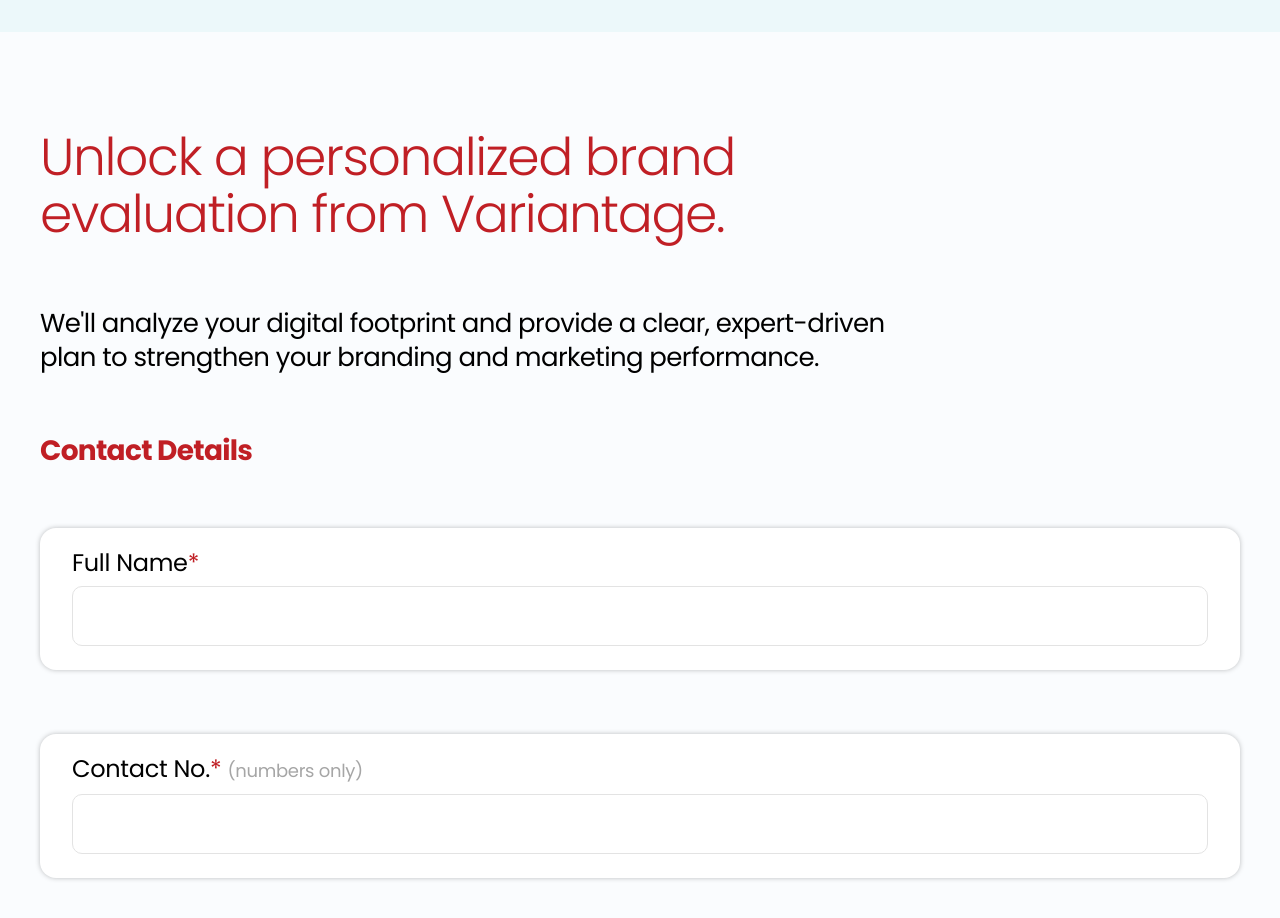
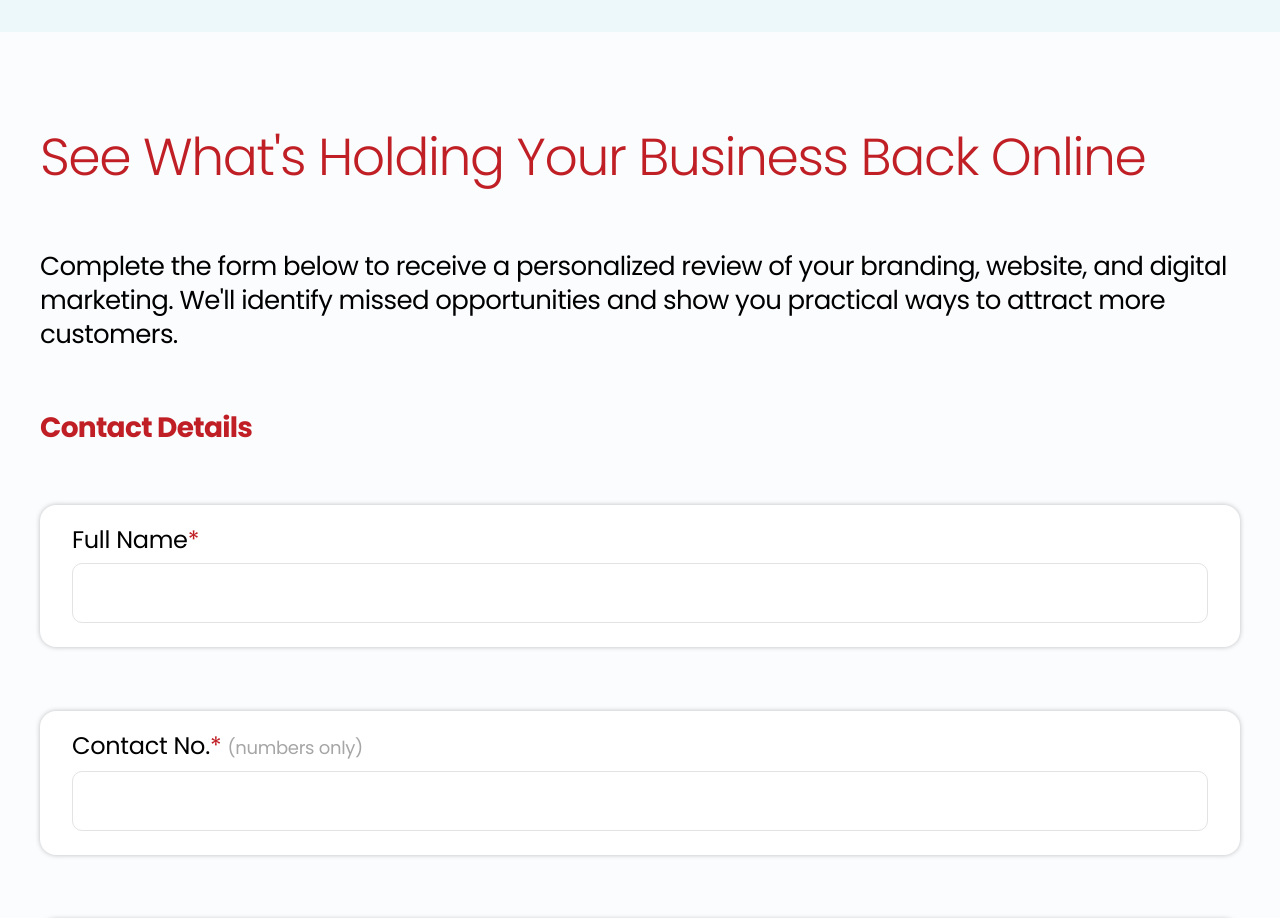
Before and after one commit to variantage-inc/variantage-lp, a Next.js app: page / in a window 1280 px wide. Shown: the part 4940-5858 px from the top of the page. Built offline with nearby package versions, Linux system fonts and the light colour scheme.

Commit message:
copy changes form

```diff
--- a/components/sections/LeadForm.tsx
+++ b/components/sections/LeadForm.tsx
@@ -53,17 +53,13 @@ export default function LeadForm() {
       */}
       <div className="relative mx-auto flex max-w-[1440px] flex-col gap-10 px-5 py-14 sm:gap-12 sm:px-6 sm:py-16 md:gap-14 md:px-8 md:py-20 lg:gap-16 lg:px-10 lg:py-24 min-[1440px]:block min-[1440px]:h-[1853px] min-[1440px]:px-0 min-[1440px]:py-0">
         <h2 className="font-[family-name:var(--font-poppins)] text-[30px] leading-[1.15] font-light tracking-[-0.6px] text-[#C01F25] sm:text-[34px] md:text-[44px] md:tracking-[-1px] lg:text-[52px] lg:leading-[1.1] lg:tracking-[-1.4px] min-[1440px]:absolute min-[1440px]:top-[84px] min-[1440px]:left-[108px] min-[1440px]:w-[827px] min-[1440px]:text-[61px] min-[1440px]:leading-[1.075] min-[1440px]:tracking-[-1.83px]">
-          <span className="block">Unlock a personalized brand </span>
-          <span className="block">evaluation from Variantage.</span>
+          <span className="block">See What's Holding Your Business Back Online</span>
+
         </h2>
 
         <p className="font-[family-name:var(--font-poppins)] text-[16px] leading-[24px] font-normal tracking-[-0.3px] text-black sm:text-[18px] sm:leading-[27px] md:text-[22px] md:leading-[30px] lg:text-[26px] lg:leading-[34px] lg:tracking-[-0.6px] min-[1440px]:absolute min-[1440px]:top-[240px] min-[1440px]:left-[115px] min-[1440px]:w-[963px] min-[1440px]:text-[30px] min-[1440px]:leading-[32px] min-[1440px]:tracking-[-0.9px]">
           <span className="block">
-            We&apos;ll analyze your digital footprint and provide a clear,
-            expert-driven{" "}
-          </span>
-          <span className="block">
-            plan to strengthen your branding and marketing performance.
+            Complete the form below to receive a personalized review of your branding, website, and digital marketing. We'll identify missed opportunities and show you practical ways to attract more customers.
           </span>
         </p>
 
```
